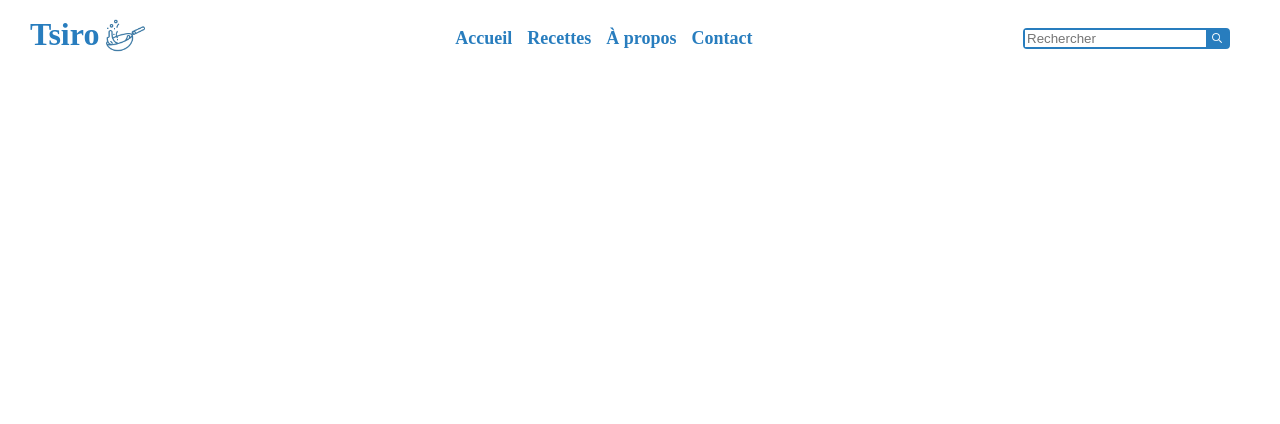
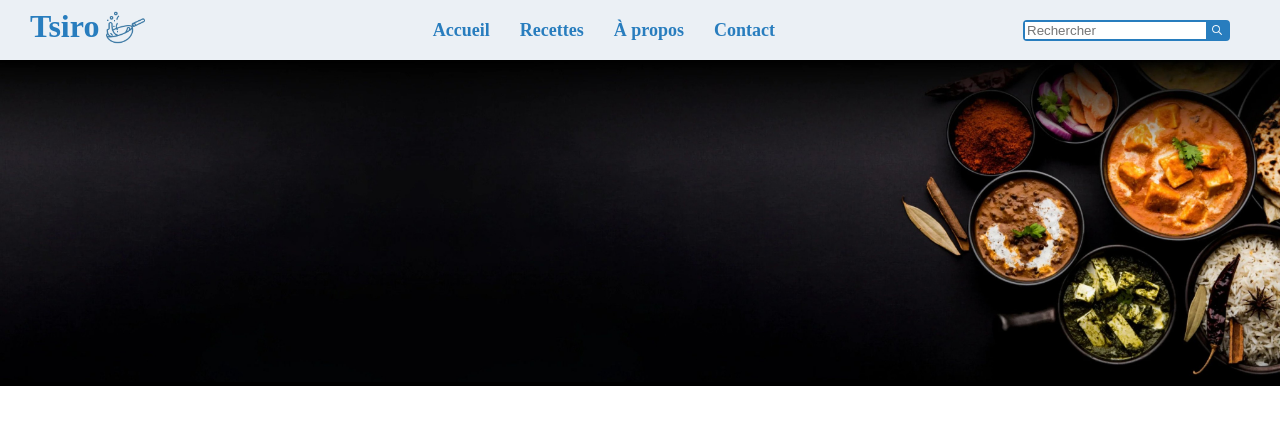
Before and after one commit to Kiady06/foodLandingPage, a plain HTML site: page index.html in a window 1280 px wide. Drawn offline with Linux system fonts and the light colour scheme; a web font is replaced by a local one.

Commit message:
tOP PIC plus correction on the header and body

```diff
--- a/css/style.css
+++ b/css/style.css
@@ -13,15 +13,23 @@
     src: url(../assets/fonts/PlayfairDisplay-Italic-VariableFont_wght.ttf);
 }
 
+body {
+    margin: 0;
+    padding: 0;
+}
+
 header {
     /* background-color: rgb(236, 167, 167); */
     display: flex;
+    background-color: #EBF0F5;
+    height: 60px;
     width: 100%;
     align-items: center;
     justify-content: space-between;
     top: 0;
     left: 0;
     position: fixed;
+    z-index: 1000;
 }
 
 .logo {
@@ -47,7 +55,7 @@ header {
     list-style: none;
     display: flex;
     justify-content: space-between;
-    gap: 15px;
+    gap: 30px;
     color: #287dbe;
     align-items: center;
 }
@@ -94,3 +102,20 @@ header {
 .searchbar button img {
     filter: brightness(0) invert(1);
 }
+
+.top-img {
+    margin-top: 60px;
+    width: 100%;
+    left: 0;
+    overflow: hidden;
+    background-color: black;
+}
+.top-img img {
+    max-width: 100%;
+    object-fit: cover;
+}
+
+.container {
+    display: flex;
+    justify-content: space-around;
+}
--- a/index.html
+++ b/index.html
@@ -32,6 +32,12 @@
             </button>
         </div>
     </header>
+    <div class="top-img">
+        <img src="assets/img/large.jpg" alt="Show food">
+    </div>
+    <div class="container">
+        <div class="display"></div>
+        <div class="recettes"></div>
+    </div>
 </body>
-
 </html>
```
